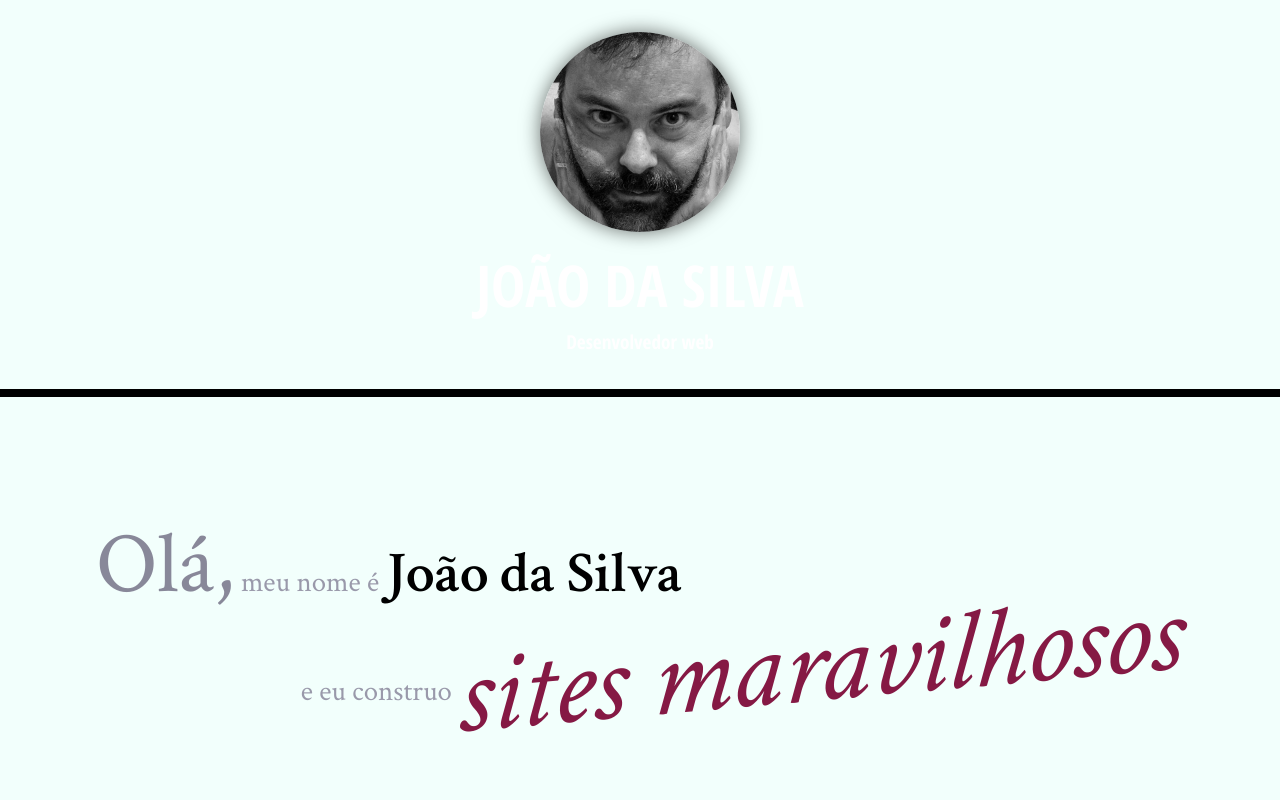
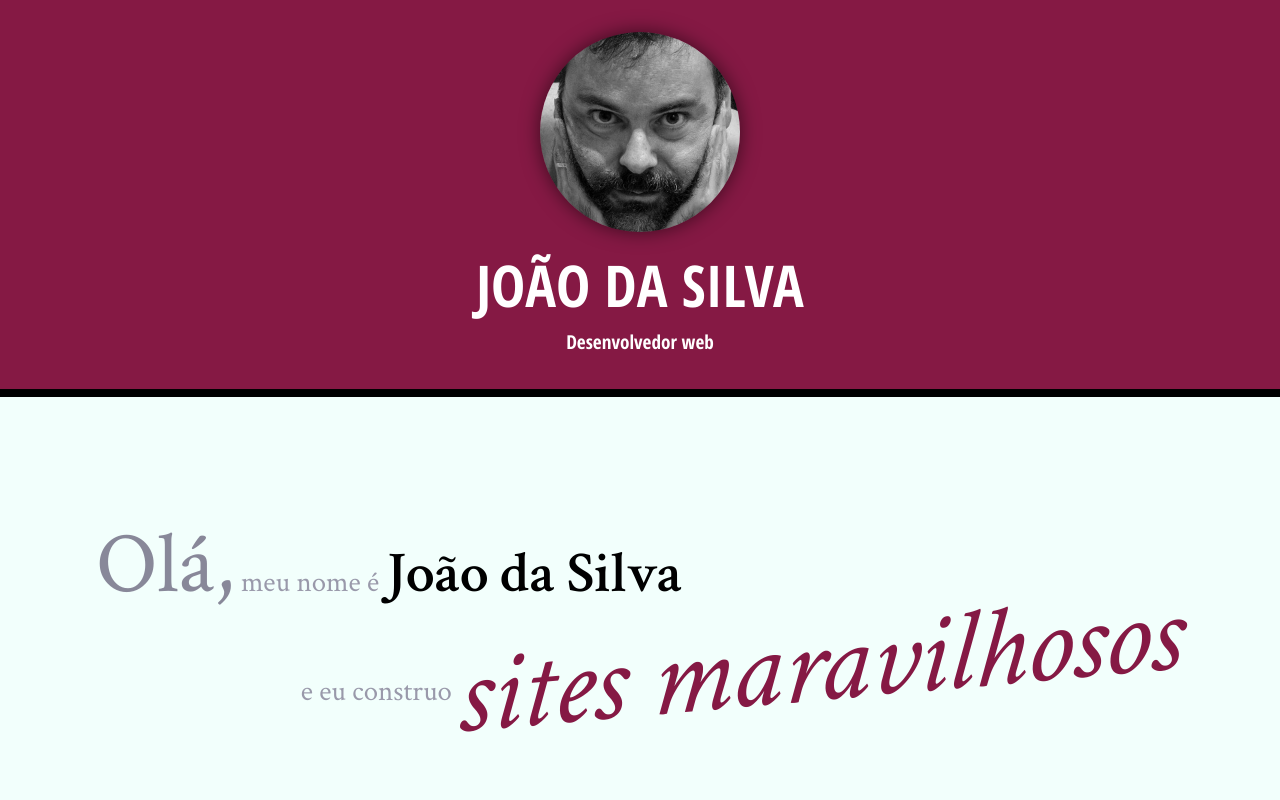
Before and after one commit to AyldsonOliveira/html-css, a plain HTML site: page ex-alura/ex004/index.html in a window 1280 px wide. Shown: the top 800 px of the page. Drawn offline with Linux system fonts and the light colour scheme.

Commit message:
atualizei ex alura

```diff
--- a/ex-alura/ex004/css/index.css
+++ b/ex-alura/ex004/css/index.css
@@ -1,8 +1,4 @@
-.titulo-principal {
-    background-image: linear-gradient(to bottom, );
-    background-size: 100% 200px;
-    background: no-repeat;
-}
+
 .inicio-post {
     background-color: #FFF;
     color: #000;
```
Also changed, not shown: ex-alura/ex004/css/bio.css (line endings or trailing spaces).
